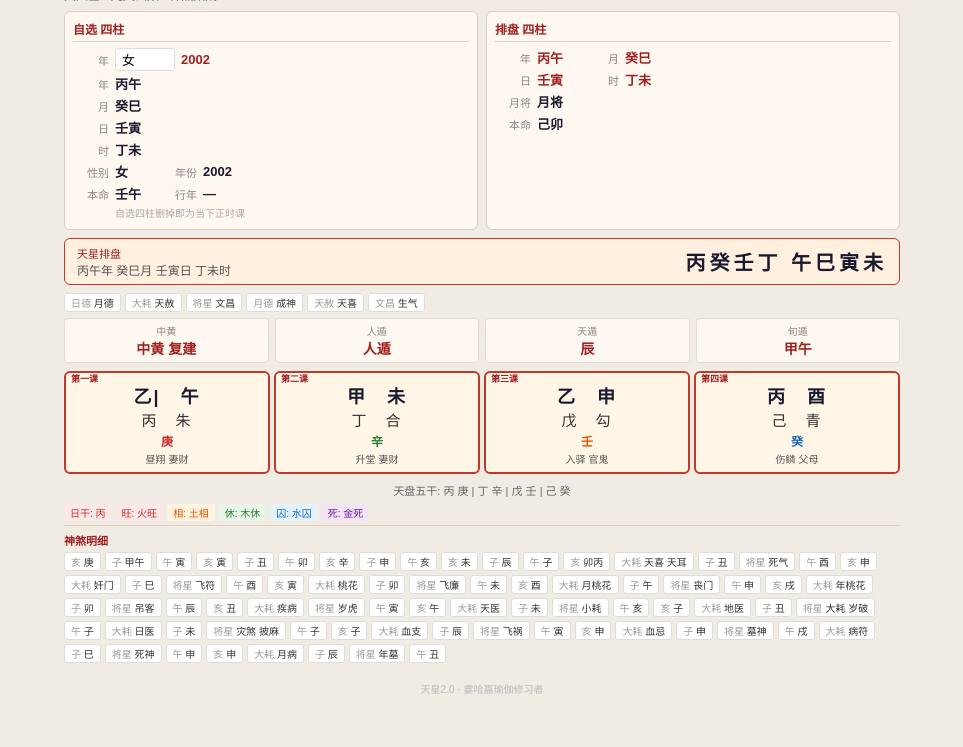
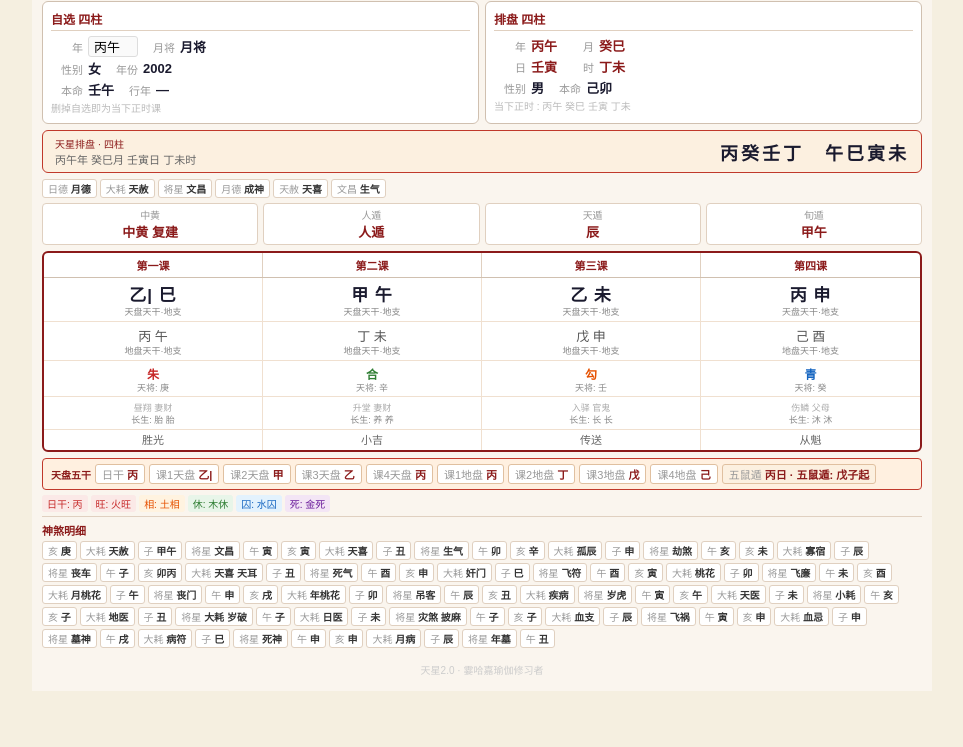
Before and after one commit to wherejiahe-bot/tianxing-daliuren, a plain HTML site: page index.html in a window 1280 px wide. Shown: the part 53-800 px from the top of the page, without its empty margins (158-1121 px from the left). Drawn offline with Linux system fonts and the light colour scheme.

Commit message:
盘面重构: 天盘5干逻辑 + 四课精确显示

```diff
--- a/index.html
+++ b/index.html
@@ -6,150 +6,188 @@
 <title>天星2.0 · 大六壬排盘</title>
 <style>
 *{margin:0;padding:0;box-sizing:border-box}
-body{font-family:'Microsoft YaHei','PingFang SC','Noto Sans SC',sans-serif;
-  background:#f0ebe3;color:#2c2c2c;padding:0;display:flex;justify-content:center}
-.container{max-width:860px;margin:0 auto;padding:12px;width:100%}
+body{background:#f5efe0;color:#2c2c2c;font-family:'Microsoft YaHei','PingFang SC','Noto Sans SC',sans-serif;display:flex;justify-content:center;padding:0}
+.wrap{max-width:900px;margin:0;padding:8px 10px;width:100%;background:#faf5ee}
 
-/* ── 顶部：双列四柱 ── */
-.header-row{display:flex;justify-content:space-between;align-items:center;margin-bottom:8px}
-.header-row h1{font-size:18px;color:#a02020;font-weight:bold;letter-spacing:2px}
-.header-row .sub{font-size:12px;color:#666;margin-top:1px}
+/* ── 顶部 ── */
+.top{display:flex;justify-content:space-between;align-items:center;margin-bottom:6px}
+.top h1{font-size:16px;color:#8b1a1a;font-weight:bold;letter-spacing:2px}
+.top .sub{font-size:11px;color:#888}
+.top .hint{font-size:10px;color:#aaa;text-align:right;line-height:1.4}
 
-.sizhu-panel{display:grid;grid-template-columns:1fr 1fr;gap:8px;margin-bottom:8px}
-.sizhu-box{background:#fff8f0;border:1px solid #dcc;border-radius:6px;padding:8px}
-.sizhu-box .stitle{font-size:12px;color:#a02020;font-weight:bold;border-bottom:1px solid #e0d0c0;padding-bottom:4px;margin-bottom:6px}
-.sizhu-row{display:flex;align-items:center;gap:6px;margin-bottom:3px;font-size:13px}
-.sizhu-row .sl{color:#888;min-width:36px;text-align:right;font-size:11px}
-.sizhu-row .sv{color:#1a1a2e;font-weight:bold;min-width:40px}
-.sizhu-row .sv.gold{color:#a02020}
-.sizhu-row input{background:#fff;border:1px solid #ddd;border-radius:3px;padding:3px 6px;font-size:13px;width:60px;font-family:inherit}
-.sizhu-row input:focus{outline:none;border-color:#a02020}
-.sizhu-hint{font-size:10px;color:#aaa;line-height:1.4;margin-top:4px;padding-left:42px}
+/* ── 双列四柱 ── */
+.sz-grid{display:grid;grid-template-columns:1fr 1fr;gap:6px;margin-bottom:6px}
+.sz-box{background:#fff;border:1px solid #d0c0b0;border-radius:6px;padding:8px}
+.sz-box .st{font-size:12px;color:#8b1a1a;font-weight:bold;border-bottom:1px solid #e0d0c0;padding-bottom:3px;margin-bottom:5px}
+.sz-row{display:flex;align-items:center;gap:5px;margin-bottom:2px;font-size:13px}
+.sz-row .l{color:#999;min-width:32px;text-align:right;font-size:11px}
+.sz-row .sv{color:#1a1a2e;font-weight:bold}
+.sz-row .sv.r{color:#8b1a1a}
+.sz-row input{background:#fafafa;border:1px solid #ddd;border-radius:3px;padding:2px 5px;font-size:13px;width:50px;font-family:inherit}
+.sz-note{font-size:10px;color:#bbb;margin-top:3px;line-height:1.3}
 
 /* ── 排盘结果 ── */
-.result-bar{background:#fff0e0;border:1px solid #c0392b;border-radius:6px;padding:6px 12px;margin-bottom:8px;display:flex;justify-content:space-between;align-items:center}
-.result-bar .rlabel{font-size:11px;color:#a02020}
-.result-bar .rval{font-size:20px;font-weight:bold;color:#1a1a2e;letter-spacing:4px}
-.result-bar .rsub{font-size:12px;color:#555}
+.rp{background:#fcf0e0;border:1px solid #c0392b;border-radius:6px;padding:5px 12px;margin-bottom:6px;display:flex;justify-content:space-between;align-items:center}
+.rp .r{font-size:10px;color:#8b1a1a}
+.rp .v{font-size:18px;font-weight:bold;color:#1a1a2e;letter-spacing:3px}
+.rp .s{font-size:11px;color:#666}
 
-/* ── 四课网格 ── */
-.ke-grid{display:grid;grid-template-columns:repeat(4,1fr);gap:4px;margin-bottom:8px}
-.ke-cell{background:#fff6e8;border:2px solid #c0392b;border-radius:6px;padding:6px 4px;text-align:center;position:relative}
-.ke-label{font-size:9px;color:#a02020;position:absolute;top:-1px;left:5px;font-weight:bold}
-.ke-tian{font-size:18px;font-weight:bold;color:#1a1a2e;margin-top:3px;letter-spacing:2px}
-.ke-di{font-size:15px;color:#333;margin-top:1px;letter-spacing:2px}
-.ke-god{font-size:12px;margin-top:2px;font-weight:bold}
-.ke-detail{font-size:10px;color:#555;margin-top:2px}
-.god-she{color:#6a1b9a}.god-zhu{color:#c62828}.god-he{color:#2e7d32}
-.god-gou{color:#e65100}.god-qing{color:#1565c0}.god-kong{color:#546e7a}
-.god-bai{color:#37474f}.god-chang{color:#00695c}.god-xuan{color:#1a237e}
-.god-yin{color:#4a148c}.god-hou{color:#880e4f}.god-gui{color:#f9a825}
+/* ── 神煞标签 ── */
+.tag-b{display:flex;flex-wrap:wrap;gap:3px;margin-bottom:5px}
+.tag{background:#fff;border:1px solid #e0d0c0;border-radius:3px;padding:1px 5px;font-size:10px;white-space:nowrap}
+.tag .tl{color:#999}
+.tag .tv{color:#333;font-weight:bold}
 
 /* ── 中黄人遁 ── */
-.info-row{display:flex;gap:6px;margin-bottom:8px}
-.info-cell{flex:1;background:#fff8f0;border:1px solid #ddd;border-radius:4px;padding:4px 8px;text-align:center;font-size:12px}
-.info-cell .il{color:#888;font-size:10px}
-.info-cell .iv{color:#a02020;font-weight:bold;font-size:14px}
+.zl{display:flex;gap:5px;margin-bottom:6px}
+.zl-item{flex:1;background:#fff;border:1px solid #e0d0c0;border-radius:4px;padding:3px 6px;text-align:center;font-size:12px}
+.zl-item .zll{color:#999;font-size:10px}
+.zl-item .zlv{color:#8b1a1a;font-weight:bold;font-size:13px}
 
-/* ── 神煞标签 ── */
-.tag-row{display:flex;flex-wrap:wrap;gap:4px;margin-bottom:6px}
-.tag{background:#fff;border:1px solid #ddd;border-radius:3px;padding:1px 6px;font-size:10px}
-.tag .tl{color:#999}.tag .tv{color:#333}
+/* ── 四课核心盘面 ── */
+.ke-table{border:2px solid #8b1a1a;border-radius:6px;overflow:hidden;margin-bottom:6px;background:#fff}
+.ke-tr{display:grid;grid-template-columns:repeat(4,1fr)}
+.ke-tr.header{border-bottom:1px solid #d0c0b0}
+.ke-tr.header .kc{border-right:1px solid #e0d0c0;padding:4px;text-align:center;font-size:11px;color:#8b1a1a;font-weight:bold}
+.ke-tr.header .kc:last-child{border-right:none}
+.ke-tr.data .kc{padding:3px 4px;text-align:center;border-right:1px solid #f0e0d0;border-bottom:1px solid #f0e0d0}
+.ke-tr.data .kc:last-child{border-right:none}
+.ke-tr.data:last-child .kc{border-bottom:none}
+
+.kc .tp{font-size:17px;font-weight:bold;color:#1a1a2e;letter-spacing:1px}
+.kc .bt{font-size:13px;color:#555;margin-top:1px}
+.kc .god{font-size:12px;margin-top:1px;font-weight:bold}
+.kc .det{font-size:9px;color:#888;margin-top:1px;line-height:1.2}
+.kc .sx{font-size:9px;color:#aaa;margin-top:1px}
+
+/* 天将色 + 地支 */
+.g-she{color:#6a1b9a}.g-zhu{color:#c62828}.g-he{color:#2e7d32}
+.g-gou{color:#e65100}.g-qing{color:#1565c0}.g-kong{color:#546e7a}
+.g-bai{color:#37474f}.g-chang{color:#00695c}.g-xuan{color:#1a237e}
+.g-yin{color:#4a148c}.g-hou{color:#880e4f}.g-gui{color:#f9a825}
+
+/* ── 天盘五干 ── */
+.wg{background:#fff0e0;border:1px solid #c0392b;border-radius:4px;padding:5px 8px;margin-bottom:5px;display:flex;flex-wrap:wrap;gap:4px;align-items:center}
+.wg .l{font-size:10px;color:#8b1a1a;font-weight:bold}
+.wg .item{background:#fff;border:1px solid #e0c0a0;border-radius:3px;padding:1px 6px;font-size:11px}
+.wg .item .il{color:#999}
+.wg .item .iv{color:#8b1a1a;font-weight:bold}
 
 /* ── 五行 ── */
-.wx{display:flex;gap:4px;margin:4px 0}
-.wx span{font-size:10px;padding:1px 6px;border-radius:3px}
-.wx-mu{background:#e8f5e9;color:#2e7d32}.wx-huo{background:#fbe9e7;color:#c62828}
-.wx-tu{background:#fff3e0;color:#e65100}.wx-jin{background:#f3e5f5;color:#6a1b9a}
-.wx-shui{background:#e3f2fd;color:#1565c0}
+.wx{display:flex;gap:3px;margin:4px 0}
+.wx span{font-size:10px;padding:1px 5px;border-radius:3px}
+.wx-huo{background:#fbe9e7;color:#c62828}.wx-tu{background:#fff3e0;color:#e65100}
+.wx-mu{background:#e8f5e9;color:#2e7d32}.wx-shui{background:#e3f2fd;color:#1565c0}
+.wx-jin{background:#f3e5f5;color:#6a1b9a}
 
-/* ── 神煞详细区 ── */
-.shensha-section{border-top:1px solid #e0d0c0;padding-top:6px;margin-top:4px}
-.shensha-title{font-size:11px;color:#a02020;font-weight:bold;margin-bottom:4px}
-@media(max-width:640px){.sizhu-panel{grid-template-columns:1fr}.ke-grid{grid-template-columns:repeat(2,1fr)}}
+/* ── 神煞明细 ── */
+.ss{border-top:1px solid #e0d0c0;padding-top:5px;margin-top:4px}
+.ss-t{font-size:11px;color:#8b1a1a;font-weight:bold;margin-bottom:3px}
+@media(max-width:640px){.sz-grid{grid-template-columns:1fr}}
 </style>
 </head>
 <body>
-<div class="container">
+<div class="wrap">
 
-<div class="header-row">
-  <div><h1>天星2.0</h1><div class="sub">大六壬 · 九天玄数 · 神煞集成</div></div>
-  <div style="text-align:right;font-size:11px;color:#888;line-height:1.5">
-    三传: 中黄 旬遁 月将<br>贵神 人遁 天遁
-  </div>
+<div class="top">
+<div><h1>天星2.0 · 大六壬</h1><div class="sub">九天玄数 · 太极辨证法 · 神煞集成</div></div>
+<div class="hint">三传: 中黄 旬遁 月将<br>贵神 人遁 天遁</div></div>
+<div class="sz-grid">
+<div class="sz-box"><div class="st">自选 四柱</div>
+<div class="sz-row"><span class="l">年</span><input value="丙午" placeholder="例:2024"><span class="l">月将</span><span class="sv">月将</span></div>
+<div class="sz-row"><span class="l">性别</span><span class="sv">女</span><span class="l">年份</span><span class="sv">2002</span></div>
+<div class="sz-row"><span class="l">本命</span><span class="sv">壬午</span><span class="l">行年</span><span class="sv">—</span></div>
+<div class="sz-note">删掉自选即为当下正时课</div></div>
+<div class="sz-box"><div class="st">排盘 四柱</div>
+<div class="sz-row"><span class="l">年</span><span class="sv r">丙午</span><span class="l">月</span><span class="sv r">癸巳</span></div>
+<div class="sz-row"><span class="l">日</span><span class="sv r">壬寅</span><span class="l">时</span><span class="sv r">丁未</span></div>
+<div class="sz-row"><span class="l">性别</span><span class="sv">男</span><span class="l">本命</span><span class="sv">己卯</span></div>
+<div class="sz-note">当下正时 : 丙午 癸巳 壬寅 丁未</div></div></div>
+<div class="rp"><div><div class="r">天星排盘 · 四柱</div><div class="s">丙午年 癸巳月 壬寅日 丁未时</div></div><div class="v">丙癸壬丁　午巳寅未</div></div>
+<div class="tag-b">
+<span class="tag"><span class="tl">日德</span><span class="tv"> 月德</span></span>
+<span class="tag"><span class="tl">大耗</span><span class="tv"> 天赦</span></span>
+<span class="tag"><span class="tl">将星</span><span class="tv"> 文昌</span></span>
+<span class="tag"><span class="tl">月德</span><span class="tv"> 成神</span></span>
+<span class="tag"><span class="tl">天赦</span><span class="tv"> 天喜</span></span>
+<span class="tag"><span class="tl">文昌</span><span class="tv"> 生气</span></span>
 </div>
-
-<!-- 自选四柱 / 排盘四柱 -->
-<div class="sizhu-panel">
-<div class="sizhu-box">
-<div class="stitle">自选 四柱</div>
-
-<div class="sizhu-row"><span class="sl">年</span><input value="女" placeholder="年"><span class="sv gold">2002</span></div>
-<div class="sizhu-row"><span class="sl">年</span><span class="sv">丙午</span></div>
-<div class="sizhu-row"><span class="sl">月</span><span class="sv">癸巳</span></div>
-<div class="sizhu-row"><span class="sl">日</span><span class="sv">壬寅</span></div>
-<div class="sizhu-row"><span class="sl">时</span><span class="sv">丁未</span></div>
-<div class="sizhu-row"><span class="sl">性别</span><span class="sv">女</span><span class="sl">年份</span><span class="sv">2002</span></div>
-<div class="sizhu-row"><span class="sl">本命</span><span class="sv">壬午</span><span class="sl">行年</span><span class="sv">—</span></div>
-<div class="sizhu-hint">自选四柱删掉即为当下正时课</div>
+<div class="zl">
+<div class="zl-item"><div class="zll">中黄</div><div class="zlv">中黄 复建</div></div>
+<div class="zl-item"><div class="zll">人遁</div><div class="zlv">人遁</div></div>
+<div class="zl-item"><div class="zll">天遁</div><div class="zlv">辰</div></div>
+<div class="zl-item"><div class="zll">旬遁</div><div class="zlv">甲午</div></div>
 </div>
-<div class="sizhu-box">
-<div class="stitle">排盘 四柱</div>
-<div class="sizhu-row"><span class="sl">年</span><span class="sv gold">丙午</span><span class="sl">月</span><span class="sv gold">癸巳</span></div>
-<div class="sizhu-row"><span class="sl">日</span><span class="sv gold">壬寅</span><span class="sl">时</span><span class="sv gold">丁未</span></div>
-<div class="sizhu-row"><span class="sl">月将</span><span class="sv">月将</span></div>
-<div class="sizhu-row"><span class="sl">本命</span><span class="sv">己卯</span></div>
-</div></div>
-<div class="result-bar">
-<div><div class="rlabel">天星排盘</div><div class="rsub">丙午年 癸巳月 壬寅日 丁未时</div></div>
-<div class="rval">丙癸壬丁 午巳寅未</div>
+<div class="ke-table">
+<div class="ke-tr header">
+<div class="kc">第一课</div>
+<div class="kc">第二课</div>
+<div class="kc">第三课</div>
+<div class="kc">第四课</div>
 </div>
-<div class="tag-row">
-<span class="tag"><span class="tl">日德</span> <span class="tv">月德</span></span>
-<span class="tag"><span class="tl">大耗</span> <span class="tv">天赦</span></span>
-<span class="tag"><span class="tl">将星</span> <span class="tv">文昌</span></span>
-<span class="tag"><span class="tl">月德</span> <span class="tv">成神</span></span>
-<span class="tag"><span class="tl">天赦</span> <span class="tv">天喜</span></span>
-<span class="tag"><span class="tl">文昌</span> <span class="tv">生气</span></span>
+<div class="ke-tr data">
+<div class="kc"><div class="tp">乙| 巳</div>
+<div class="det">天盘天干·地支</div></div>
+<div class="kc"><div class="tp">甲 午</div>
+<div class="det">天盘天干·地支</div></div>
+<div class="kc"><div class="tp">乙 未</div>
+<div class="det">天盘天干·地支</div></div>
+<div class="kc"><div class="tp">丙 申</div>
+<div class="det">天盘天干·地支</div></div>
 </div>
-<div class="info-row">
-<div class="info-cell"><div class="il">中黄</div><div class="iv">中黄 复建</div></div>
-<div class="info-cell"><div class="il">人遁</div><div class="iv">人遁</div></div>
-<div class="info-cell"><div class="il">天遁</div><div class="iv">辰</div></div>
-<div class="info-cell"><div class="il">旬遁</div><div class="iv">甲午</div></div>
+<div class="ke-tr data">
+<div class="kc"><div class="bt">丙 午</div>
+<div class="det">地盘天干·地支</div></div>
+<div class="kc"><div class="bt">丁 未</div>
+<div class="det">地盘天干·地支</div></div>
+<div class="kc"><div class="bt">戊 申</div>
+<div class="det">地盘天干·地支</div></div>
+<div class="kc"><div class="bt">己 酉</div>
+<div class="det">地盘天干·地支</div></div>
 </div>
-<div class="ke-grid">
-<div class="ke-cell">
-<div class="ke-label">第一课</div>
-<div class="ke-tian">乙|　午</div>
-<div class="ke-di">丙　朱</div>
-<div class="ke-god god-zhu">庚</div>
-<div class="ke-detail">昼翔     妻财</div>
+<div class="ke-tr data">
+<div class="kc"><div class="god g-zhu">朱</div>
+<div class="det">天将: 庚</div></div>
+<div class="kc"><div class="god g-he">合</div>
+<div class="det">天将: 辛</div></div>
+<div class="kc"><div class="god g-gou">勾</div>
+<div class="det">天将: 壬</div></div>
+<div class="kc"><div class="god g-qing">青</div>
+<div class="det">天将: 癸</div></div>
 </div>
-<div class="ke-cell">
-<div class="ke-label">第二课</div>
-<div class="ke-tian">甲　未</div>
-<div class="ke-di">丁　合</div>
-<div class="ke-god god-he">辛</div>
-<div class="ke-detail">升堂     妻财</div>
+<div class="ke-tr data">
+<div class="kc"><div class="sx">昼翔     妻财</div>
+<div class="det">长生: 胎 胎</div>
 </div>
-<div class="ke-cell">
-<div class="ke-label">第三课</div>
-<div class="ke-tian">乙　申</div>
-<div class="ke-di">戊　勾</div>
-<div class="ke-god god-gou">壬</div>
-<div class="ke-detail">入驿     官鬼</div>
+<div class="kc"><div class="sx">升堂     妻财</div>
+<div class="det">长生: 养 养</div>
 </div>
-<div class="ke-cell">
-<div class="ke-label">第四课</div>
-<div class="ke-tian">丙　酉</div>
-<div class="ke-di">己　青</div>
-<div class="ke-god god-qing">癸</div>
-<div class="ke-detail">伤鳞     父母</div>
+<div class="kc"><div class="sx">入驿     官鬼</div>
+<div class="det">长生: 长 长</div>
+</div>
+<div class="kc"><div class="sx">伤鳞     父母</div>
+<div class="det">长生: 沐 沐</div>
 </div>
 </div>
-<div style="text-align:center;font-size:11px;color:#666;margin-bottom:6px">
-天盘五干: 丙 庚 | 丁 辛 | 戊 壬 | 己 癸
+<div class="ke-tr data">
+<div class="kc"><div class="det" style="color:#666;font-size:11px">胜光</div></div>
+<div class="kc"><div class="det" style="color:#666;font-size:11px">小吉</div></div>
+<div class="kc"><div class="det" style="color:#666;font-size:11px">传送</div></div>
+<div class="kc"><div class="det" style="color:#666;font-size:11px">从魁</div></div>
+</div>
+</div>
+<div class="wg">
+<span class="l">天盘五干</span>
+<span class="item"><span class="il">日干</span> <span class="iv">丙</span></span>
+<span class="item"><span class="il">课1天盘</span> <span class="iv">乙|</span></span>
+<span class="item"><span class="il">课2天盘</span> <span class="iv">甲</span></span>
+<span class="item"><span class="il">课3天盘</span> <span class="iv">乙</span></span>
+<span class="item"><span class="il">课4天盘</span> <span class="iv">丙</span></span>
+<span class="item"><span class="il">课1地盘</span> <span class="iv">丙</span></span>
+<span class="item"><span class="il">课2地盘</span> <span class="iv">丁</span></span>
+<span class="item"><span class="il">课3地盘</span> <span class="iv">戊</span></span>
+<span class="item"><span class="il">课4地盘</span> <span class="iv">己</span></span>
+<span class="item" style="background:#fcf0e0"><span class="il">五鼠遁</span> <span class="iv">丙日 · 五鼠遁: 戊子起</span></span>
 </div>
 <div class="wx">
 <span class="wx-huo">日干: 丙</span>
@@ -157,20 +195,26 @@ body{font-family:'Microsoft YaHei','PingFang SC','Noto Sans SC',sans-serif;
 <span class="wx-mu">休: 木休</span><span class="wx-shui">囚: 水囚</span>
 <span class="wx-jin">死: 金死</span>
 </div>
-<div class="shensha-section">
-<div class="shensha-title">神煞明细</div>
-<div class="tag-row">
+<div class="ss"><div class="ss-t">神煞明细</div><div class="tag-b">
 <span class="tag"><span class="tl">亥</span> <span class="tv">庚</span></span>
+<span class="tag"><span class="tl">大耗</span> <span class="tv">天赦</span></span>
 <span class="tag"><span class="tl">子</span> <span class="tv">甲午</span></span>
+<span class="tag"><span class="tl">将星</span> <span class="tv">文昌</span></span>
 <span class="tag"><span class="tl">午</span> <span class="tv">寅</span></span>
 <span class="tag"><span class="tl">亥</span> <span class="tv">寅</span></span>
+<span class="tag"><span class="tl">大耗</span> <span class="tv">天喜</span></span>
 <span class="tag"><span class="tl">子</span> <span class="tv">丑</span></span>
+<span class="tag"><span class="tl">将星</span> <span class="tv">生气</span></span>
 <span class="tag"><span class="tl">午</span> <span class="tv">卯</span></span>
 <span class="tag"><span class="tl">亥</span> <span class="tv">辛</span></span>
+<span class="tag"><span class="tl">大耗</span> <span class="tv">孤辰</span></span>
 <span class="tag"><span class="tl">子</span> <span class="tv">申</span></span>
+<span class="tag"><span class="tl">将星</span> <span class="tv">劫煞</span></span>
 <span class="tag"><span class="tl">午</span> <span class="tv">亥</span></span>
 <span class="tag"><span class="tl">亥</span> <span class="tv">未</span></span>
+<span class="tag"><span class="tl">大耗</span> <span class="tv">寡宿</span></span>
 <span class="tag"><span class="tl">子</span> <span class="tv">辰</span></span>
+<span class="tag"><span class="tl">将星</span> <span class="tv">丧车</span></span>
 <span class="tag"><span class="tl">午</span> <span class="tv">子</span></span>
 <span class="tag"><span class="tl">亥</span> <span class="tv">卯丙</span></span>
 <span class="tag"><span class="tl">大耗</span> <span class="tv">天喜   天耳</span></span>
@@ -235,5 +279,5 @@ body{font-family:'Microsoft YaHei','PingFang SC','Noto Sans SC',sans-serif;
 <span class="tag"><span class="tl">将星</span> <span class="tv">年墓</span></span>
 <span class="tag"><span class="tl">午</span> <span class="tv">丑</span></span>
 </div></div>
-<div style="text-align:center;color:#bbb;font-size:10px;margin-top:10px;padding:8px 0">天星2.0 · 霎哈嘉瑜伽修习者</div>
+<div style="text-align:center;color:#ccc;font-size:10px;margin-top:8px;padding:6px 0">天星2.0 · 霎哈嘉瑜伽修习者</div>
 </div></body></html>
```
Also changed, not shown: 1 other file.
